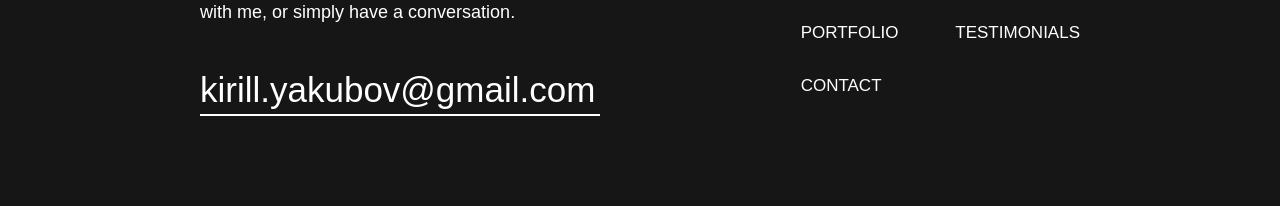
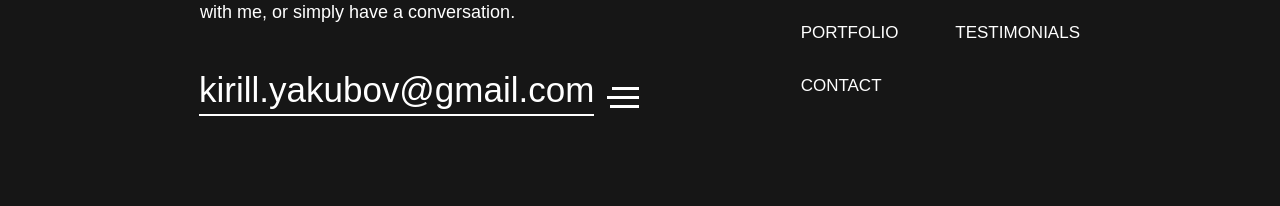
Before and after one commit to yevhenkr/portfolio_kirill, a React app: page / in a window 1280 px wide. Shown: the part 5119-5325 px from the top of the page. Built offline with nearby package versions, Linux system fonts and the light colour scheme; the HTML template or start-up script is replaced by a standard one.

Commit message:
feat: copy email

```diff
--- a/src/App.tsx
+++ b/src/App.tsx
@@ -10,6 +10,7 @@ import {useEffect, useState} from "react";
 import {Testimonials} from "./common/layout/section/testimonials/Testimonials.tsx";
 import {Achievement} from "./common/layout/section/achievement/Achievement.tsx";
 import {SwiperPortfolio} from "./common/layout/section/portfolio/SwiperPortfolio.tsx";
+import {CopyText} from "./common/ui/copyText/CopyText.tsx";
 
 
 export function App() {
--- a/src/common/layout/section/contact/Contact.tsx
+++ b/src/common/layout/section/contact/Contact.tsx
@@ -1,7 +1,6 @@
 import styled from "styled-components";
 import {myTheme} from "../../../../styles/Theme.styled.tsx";
-import {TelegramIcon} from "../../../../assets/icons/telegramIcon.tsx";
-import {WhatsappIcon} from "../../../../assets/icons/whatsappIcon.tsx";
+import {CopyText} from "../../../ui/copyText/CopyText.tsx";
 
 export function Contact() {
     const handleClick = (id: string) => {
@@ -21,7 +20,10 @@ export function Contact() {
                 <SubscribeStyled>
                     <PStyled>Just feel free to contact if you wanna collaborate with me, or simply have a
                         conversation.</PStyled>
-                    <Mail>kirill.yakubov@gmail.com</Mail>
+                    <WrapperEmailStyled>
+                        <Mail>kirill.yakubov@gmail.com</Mail>
+                        <CopyText/>
+                    </WrapperEmailStyled>
                 </SubscribeStyled>
                 <UlStyled>
                     <LinkStyled><AStyled onClick={() => handleClick("Home")}>Home </AStyled></LinkStyled>
@@ -36,11 +38,20 @@ export function Contact() {
     );
 }
 
+const WrapperEmailStyled = styled.div`
+    position: relative;
+    display: flex;
+    flex-direction: row;
+    right: 1px;
+`
+
+
 const Mail = styled.span`
     position: relative;
     display: inline-block;
     padding-bottom: 6px; /* Отступ от текста до линии */
-margin-bottom: 40px;
+    margin-bottom: 40px;
+
     &::after {
         content: '';
         position: absolute;
@@ -49,7 +60,7 @@ margin-bottom: 40px;
         right: 0;
         bottom: 0;
         height: 2px;
-        background-color:  ${myTheme.color.white};
+        background-color: ${myTheme.color.white};
     }
 `
 const UlStyled = styled.ul`
@@ -68,7 +79,7 @@ const LinkStyled = styled.li`
     line-height: 1.2;
 
     :hover {
-        color:  ${myTheme.color.grey};
+        color: ${myTheme.color.grey};
     }`
 const AStyled = styled.a`
     font-size: 17px;
@@ -93,7 +104,7 @@ const DivStyled = styled.div`
 
 const SectionStyled = styled.section`
     padding-top: 160px;
-    color:  ${myTheme.color.white};
+    color: ${myTheme.color.white};
     max-width: 100%;
     width: 100%;
     position: relative;
@@ -126,7 +137,7 @@ const SocialItem = styled.li`
     align-items: center; /* Центрирует содержимое по вертикали */
 `
 const SocialLink = styled.a`
-   display: flex;
+    display: flex;
     justify-content: center;
     align-items: center;
     text-decoration: none;
--- /dev/null
+++ b/src/common/ui/copyText/CopyText.tsx
@@ -0,0 +1,50 @@
+import {CustomAudioPlayer} from "../customAudioPlayer/CustomAudioPlayer.tsx";
+import {BurgerIcon} from "../../../assets/icons/burgerIcon.tsx";
+import {myTheme} from "../../../styles/Theme.styled.tsx";
+import styled from "styled-components";
+import {useState} from "react";
+
+type HeaderType = {
+    isAboutTop: boolean;
+    setHeadMenuOpen?: (isOpen: boolean) => void;
+};
+
+export const CopyText = () => {
+    const [isClicked, setIsClicked] = useState(false)
+    const textToCopy = "kirill.yakubov.km@gmail.com";
+
+    const copyText = async () => {
+        try {
+            await navigator.clipboard.writeText(textToCopy);
+            setIsClicked(true);  // Изменяем состояние на true при клике
+            setTimeout(() => setIsClicked(false), 300);
+        } catch (error) {
+            console.error("Не вдалося скопіювати текст: ", error);
+        }
+    };
+
+    return (
+            <ButtonWrapper>
+                <Burger onClick={copyText} isClicked={isClicked}>
+                    <BurgerIcon color={`${myTheme.color.white}`}/>
+                </Burger>
+            </ButtonWrapper>
+    );
+};
+const ButtonWrapper = styled.div`
+    display: flex;
+    position: absolute;
+    right: -45px;
+    top: 2px;
+`
+const Burger = styled.a<{isClicked:boolean}>`
+    display: flex;
+    top: 10px;
+    position: relative;
+    background-color: ${({ isClicked }) =>
+            isClicked ? `${myTheme.color.yellow}` : "transparent"};
+    transition: background-color 0.3s ease;
+    border-radius: 5px;
+    cursor: pointer;
+    padding: 5px;
+`;
```
